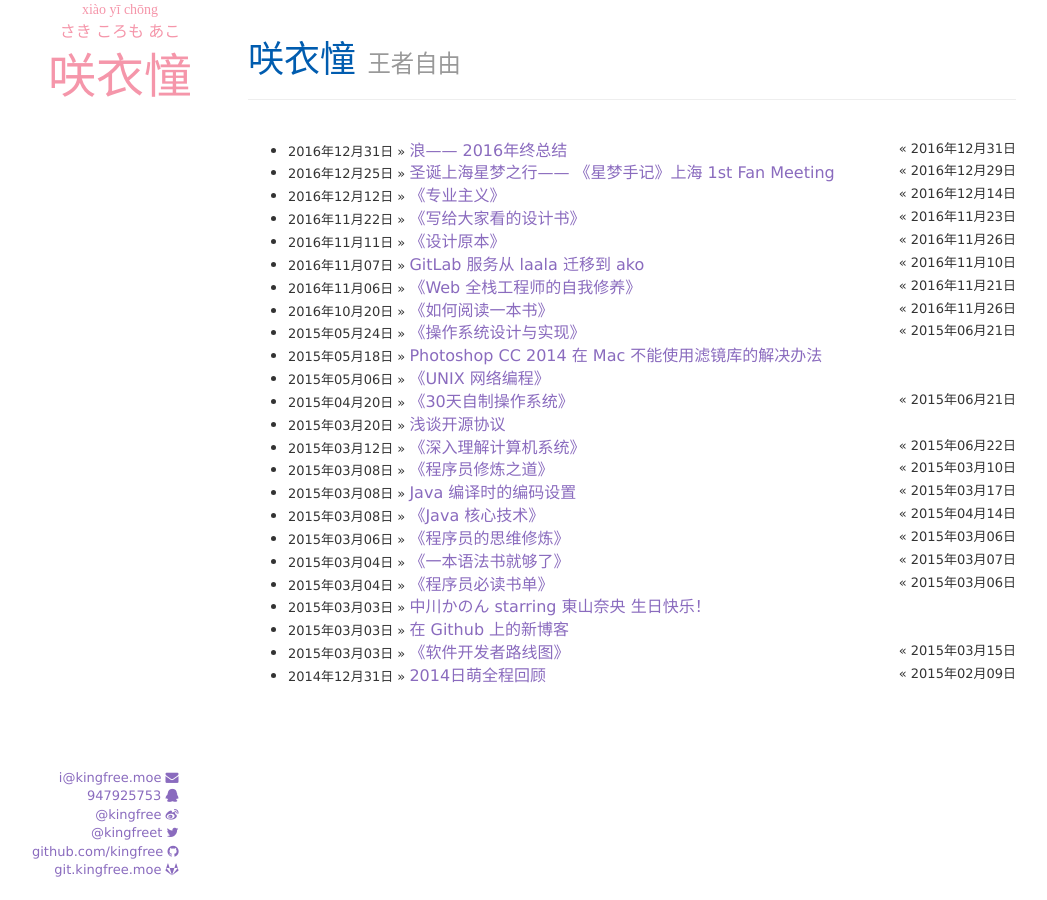
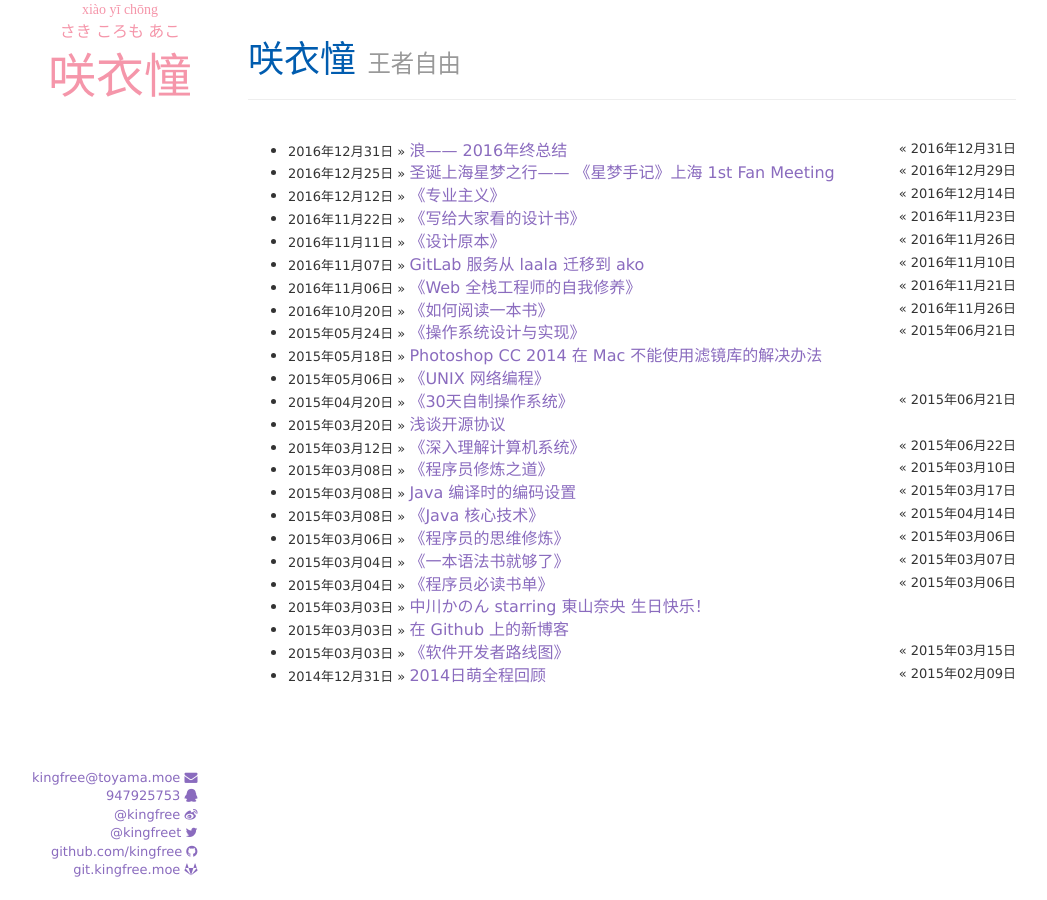
Before and after one commit to kingfree/kingfree.github.io, a Jekyll site: the page built from index.md, in a window 1280 px wide. Shown: the whole page, without its empty margins (8-1055 px from the left). Built offline with Jekyll 4.4.1, drawn with Linux system fonts in a browser that asks for light colours; comment, search, counter and statistics services are not loaded.

Commit message:
kingfree@toyama.moe

```diff
--- a/_config.yml
+++ b/_config.yml
@@ -3,7 +3,7 @@ title: 咲衣憧
 tagline: 王者自由
 author:
   name: Kingfree
-  email: i@kingfree.moe
+  email: kingfree@toyama.moe
   gitlab: "http://git.kingfree.moe"
   github: kingfree
   weibo: kingfree
```
